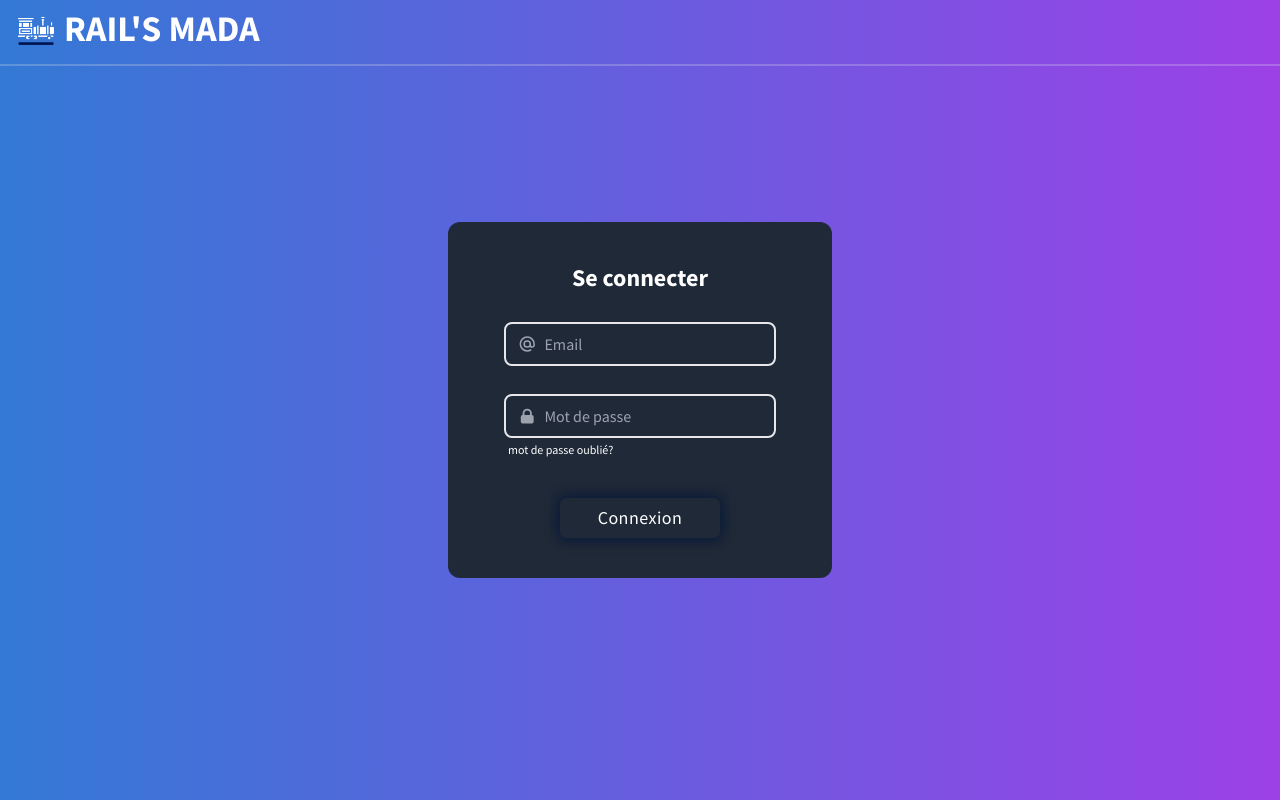
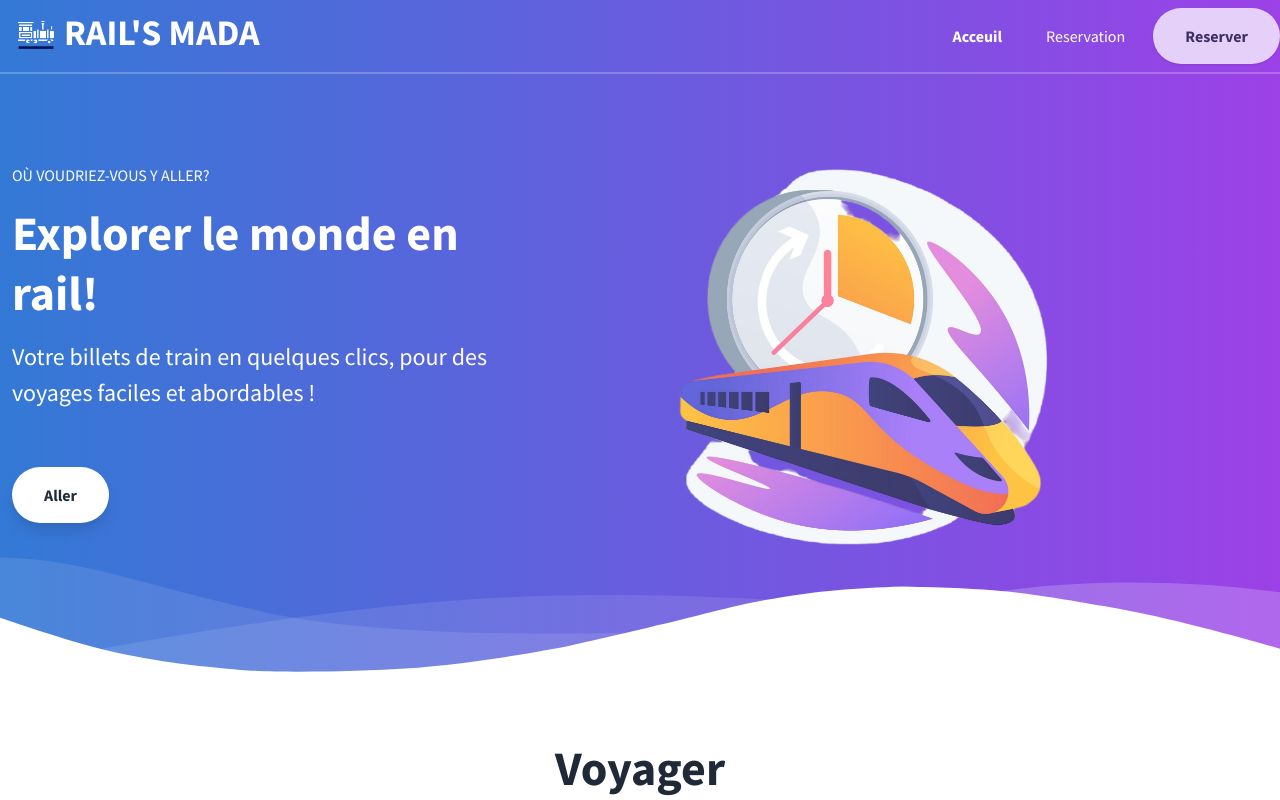
Before and after one commit to jeremiah002/Rail_mada, a React (Vite) app in the folder client/: page / in a window 1280 px wide. Shown: the top 800 px of the page. Built offline with nearby package versions, Linux system fonts and the light colour scheme.

Commit message:
root ok comme dit LeTah

```diff
--- a/client/src/App.jsx
+++ b/client/src/App.jsx
@@ -8,7 +8,7 @@ import Admin from './components/Admin';
 
 const router = createBrowserRouter([
   {
-    path: '/',
+    path: '/admin/login',
     element: <Login/>
   },
   {
@@ -16,7 +16,7 @@ const router = createBrowserRouter([
     element: <Admin/>
   },
   {
-    path: '/home',
+    path: '/',
     element: <Home/>
   },
   {
--- a/client/src/components/Home.jsx
+++ b/client/src/components/Home.jsx
@@ -75,7 +75,7 @@ function Home() {
               <ul className="list-reset lg:flex justify-end flex-1 items-center">
                 <li className="mr-3">
                   <Link
-                  className={`inline-block py-2 px-4 no-underline ${location.pathname === '/home' ? 'font-bold' : ''}`}
+                  className={`inline-block py-2 px-4 no-underline ${location.pathname === '/' ? 'font-bold' : ''}`}
                   to="/"
                     id="acc"
                     style={{ color: scrolled ? "black" : "white" }}
--- a/client/src/components/Reservation.jsx
+++ b/client/src/components/Reservation.jsx
@@ -84,9 +84,9 @@ function Reservation() {
               <li className="mr-3">
                 <Link
                   className={`inline-block py-2 px-4 no-underline ${
-                    location.pathname === "/home" ? "font-bold" : ""
+                    location.pathname === "/" ? "font-bold" : ""
                   }`}
-                  to="/home"
+                  to="/"
                   id="acc"
                 >
                   Acceuil
```
